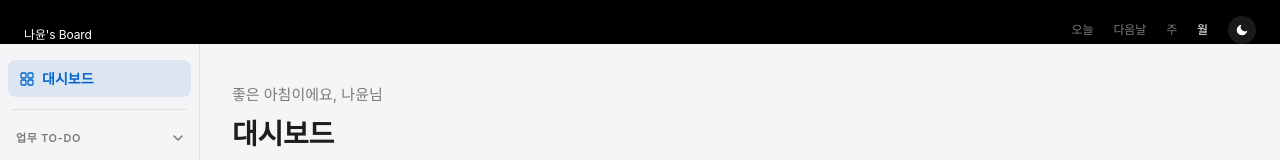
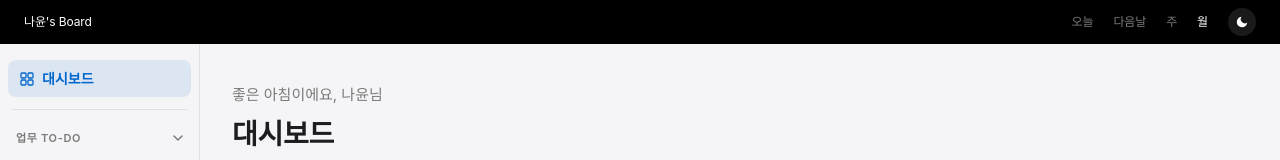
Before and after one commit to jhcho9760/todo-app, a Next.js app: page / in a window 1280 px wide. Shown: the top 160 px of the page. Built offline with nearby package versions, Linux system fonts and the light colour scheme; no server answers; the database is empty.

Commit message:
fix: navbar items-center instead of items-end for correct vertical alignment

```diff
--- a/components/NavBar.tsx
+++ b/components/NavBar.tsx
@@ -18,7 +18,7 @@ export default function NavBar() {
 
   return (
     <nav
-      className="sticky top-0 z-50 flex items-end justify-between px-6"
+      className="sticky top-0 z-50 flex items-center justify-between px-6"
       style={{
         backgroundColor: '#000000',
         height: 'calc(44px + env(safe-area-inset-top))',
```
